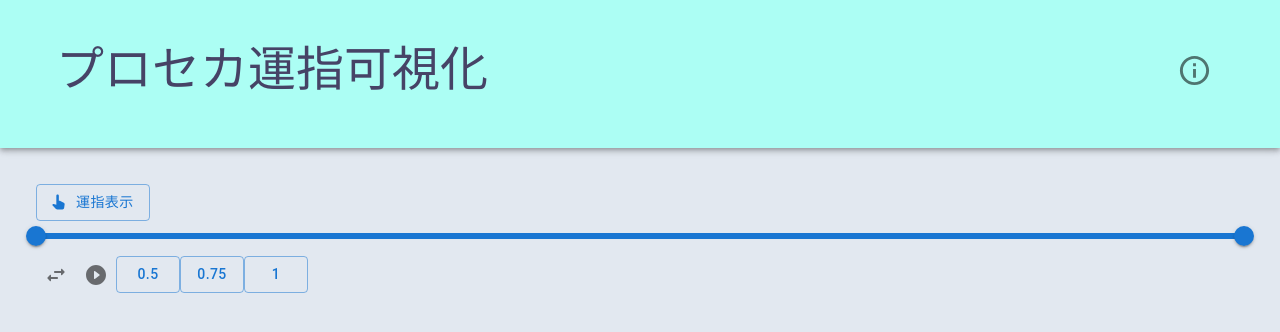
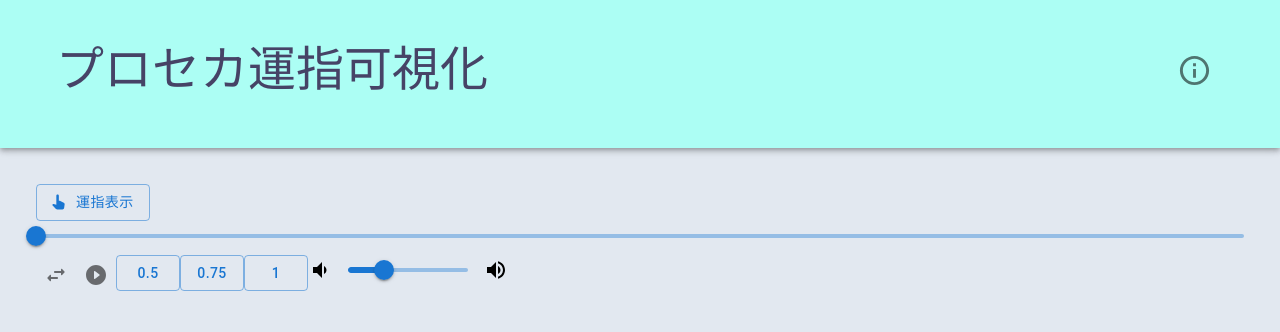
Before and after one commit to vdslab/watahal_proseka-fingering, a Next.js app: page /music/1 in a window 1280 px wide. Shown: the top 332 px of the page. Built offline with nearby package versions, Linux system fonts and the light colour scheme.

Commit message:
音量ぼたんだ

```diff
--- a/app/music/[videoId]/{feature}/TimeSlider.jsx
+++ b/app/music/[videoId]/{feature}/TimeSlider.jsx
@@ -13,26 +13,17 @@ function valueLabelFormat(value) {
 const minDistance = 10;
 
 export default function TimeSlider({ max, setSeek }) {
-  const [value, setValue] = useState([0, max]);
+  const [value, setValue] = useState(0);
 
-  function handleTimeChange(e, newValue, activeThumb) {
-    if (!Array.isArray(newValue)) {
-      return;
-    }
-    if (activeThumb === 0) {
-      setValue([Math.min(newValue[0], value[1] - minDistance), value[1]]);
-      setSeek(value[0]);
-    } else {
-      setValue([value[0], Math.max(newValue[1], value[0] + minDistance)]);
-      setSeek(value[0]);
-    }
+  function handleTimeChange(e, newValue) {
+    setValue(newValue);
+    setSeek(newValue);
   }
 
   return (
     <>
       <Slider
         getAriaLabel={() => "seek bar"}
-        value={value}
         max={max}
         onChange={handleTimeChange}
         valueLabelDisplay="auto"
--- a/app/music/[videoId]/{feature}/VideoManagerButtons.jsx
+++ b/app/music/[videoId]/{feature}/VideoManagerButtons.jsx
@@ -6,12 +6,21 @@ import { IconButton, Button } from "@mui/material";
 import SwapHorizRoundedIcon from "@mui/icons-material/SwapHorizRounded";
 import PlayCircleFilledWhiteRoundedIcon from "@mui/icons-material/PlayCircleFilledWhiteRounded";
 import PauseCircleIcon from "@mui/icons-material/PauseCircle";
+
+import Box from "@mui/material/Box";
+import Stack from "@mui/material/Stack";
+import Slider from "@mui/material/Slider";
+import VolumeDown from "@mui/icons-material/VolumeDown";
+import VolumeUp from "@mui/icons-material/VolumeUp";
+
 import YouTube, { YouTubePlayer } from "react-youtube";
 
 export default function VideoManagerButtons({
   YTPlayer,
   setPlaybackRate,
   playBtn,
+  volume,
+  setVolume,
 }) {
   function videoPlayer(e) {
     const state = YTPlayer.getPlayerState();
@@ -36,8 +45,13 @@ export default function VideoManagerButtons({
     }
   }
 
+  const handleChange = (event, newValue) => {
+    setVolume(newValue);
+    console.log(newValue);
+  };
+
   return (
-    <div>
+    <div className="flex">
       {/* ミラー */}
       <IconButton>
         <SwapHorizRoundedIcon />
@@ -58,6 +72,14 @@ export default function VideoManagerButtons({
           1
         </Button>
       </span>
+
+      <Box sx={{ width: 200 }}>
+        <Stack spacing={2} direction="row" sx={{ mb: 1 }} alignItems="center">
+          <VolumeDown />
+          <Slider aria-label="Volume" value={volume} onChange={handleChange} />
+          <VolumeUp />
+        </Stack>
+      </Box>
     </div>
   );
 }
--- a/app/music/[videoId]/{feature}/VideoPlayer.jsx
+++ b/app/music/[videoId]/{feature}/VideoPlayer.jsx
@@ -31,10 +31,14 @@ export default function VideoPlayer({ videoId }) {
   }
 
   useEffect(() => {
-    if (YTPlayer != null) {
-      YTPlayer.seekTo(seek, true);
-    }
+    YTPlayer?.seekTo(seek, true);
   }, [seek]);
+
+  const [volume, setVolume] = useState(30);
+  useEffect(() => {
+    YTPlayer?.setVolume(volume);
+    console.log(volume);
+  }, [volume]);
 
   return (
     <>
@@ -45,7 +49,9 @@ export default function VideoPlayer({ videoId }) {
         />
       </div>
       <div>
-        <VideoManagerButtons {...{ YTPlayer, setPlaybackRate, playBtn }} />
+        <VideoManagerButtons
+          {...{ YTPlayer, setPlaybackRate, playBtn, volume, setVolume }}
+        />
       </div>
       <YouTube
         videoId={videoId}
```
